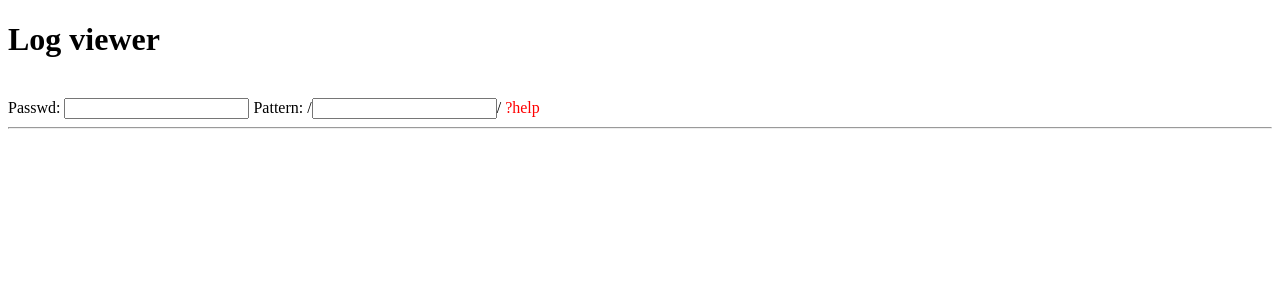
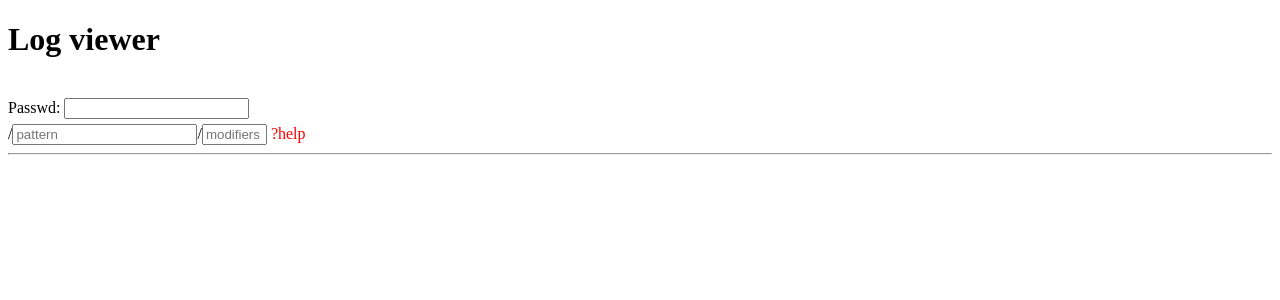
Before and after one commit to FreemanX/ATM-SS-Proj, a PHP site: page /log.html in a window 1280 px wide. Shown: the top 300 px of the page. Run offline with PHP 8.4, Linux system fonts and the light colour scheme.

Commit message:
Log viewer support regex modifiers.

```diff
--- a/php/log.html
+++ b/php/log.html
@@ -5,6 +5,7 @@
 		var url = window.location.protocol + "//" + window.location.host + "/~group05/";
 		function search() {
 			var pattern = document.getElementById("pattern").value;
+			var modifiers = document.getElementById("modifiers").value;
 			var passwd = document.getElementById("passwdField").value;
 			var req = new XMLHttpRequest();
 			console.log(pattern);
@@ -15,18 +16,25 @@
 				document.getElementById("countEle").innerHTML = " Log entities: <font color='red'>" + (req.responseText.split("<br>").length - 1) + "</font>";
 			}
 
-			req.open("GET", url + "viewLog.php?passwd=" + passwd + "&pattern=" + pattern, true);
+			req.open("GET", url + "viewLog.php?passwd=" + passwd + "&pattern=" + pattern + "&modifiers=" + modifiers, true);
 			req.send();
 		}
 		function popHelp() {
 			document.getElementById("help").style.opacity = "1";
+		}
+		function keyDown(event) {
+			if (event.keyCode == 13) {
+				search();
+				return false;
+			}
 		}
 	</script>
 </head>
 <body>
 	<h1>Log viewer</h1>
 	<span id="countEle"></span><br>
-	Passwd: <input type="password" id="passwdField"> Pattern: /<input type="text" onkeydown="search()" id="pattern">/ <span style="text-decoration: none; cursor: pointer; color: red;" onclick="popHelp()">?help</span> <span style="opacity: 0;" id="help">Pattern could be 1.<b><i>&lt;<a target="_blank" href="http://www.tutorialspoint.com/php/php_regular_expression.htm">php regex pattern</a>&gt;</i></b> , or 2.<b><i>"?clear"</i></b> - to clear log. E.g. <b><i>".*"</i></b> - to display all log</span><br><hr>
+	Passwd: <input type="password" id="passwdField"><br>
+	/<input style="margin-top: 5px;" type="text" placeholder="pattern" onkeydown="keyDown(event)" id="pattern">/<input type="text" placeholder="modifiers" onkeydown="keyDown(event)" size="5" id="modifiers"> <span style="text-decoration: none; cursor: pointer; color: red;" onclick="popHelp()">?help</span> <span style="opacity: 0;" id="help">Pattern could be 1.<b><i>&lt;<a target="_blank" href="http://www.tutorialspoint.com/php/php_regular_expression.htm">php regex pattern</a>&gt;</i></b> , or 2.<b><i>"?clear"</i></b> - to clear log. E.g. <b><i>".*"</i></b> - to display all log</span><br><hr>
 	<div id="resultBox">
 	</div>
 </body>
--- a/php/viewLog.php
+++ b/php/viewLog.php
@@ -7,6 +7,7 @@ $_get_lower = array_change_key_case($_GET, CASE_LOWER);
 $hash = "b263b9b19ba7c5c4d8b04a2025c5daca1307e409e814282a4360218a6b2e858b759ccabbacfbd58d0cfcb6eb1ffca843ea5bf9a8f81f3017b2000ba7cea0c228";
 $passwd = $_get_lower["passwd"];
 $pattern = "/".$_get_lower["pattern"]."/";
+$modifiers = $_get_lower["modifiers"];
 $log = new LogHelper();
 $result = "";
 $count = 1;
@@ -17,7 +18,7 @@ if ((strcasecmp($hash, hash("sha512", $passwd, false)) == 0)) {
 		$log->clear();
 	} else {
 		foreach ($log->getLogs() as $line) {
-			if (preg_match($pattern, $line)) {
+			if (preg_match($pattern.$modifiers, $line)) {
 				$result .= "#".$count." | ".$line."<br>";
 				$count++;
 			}
```
